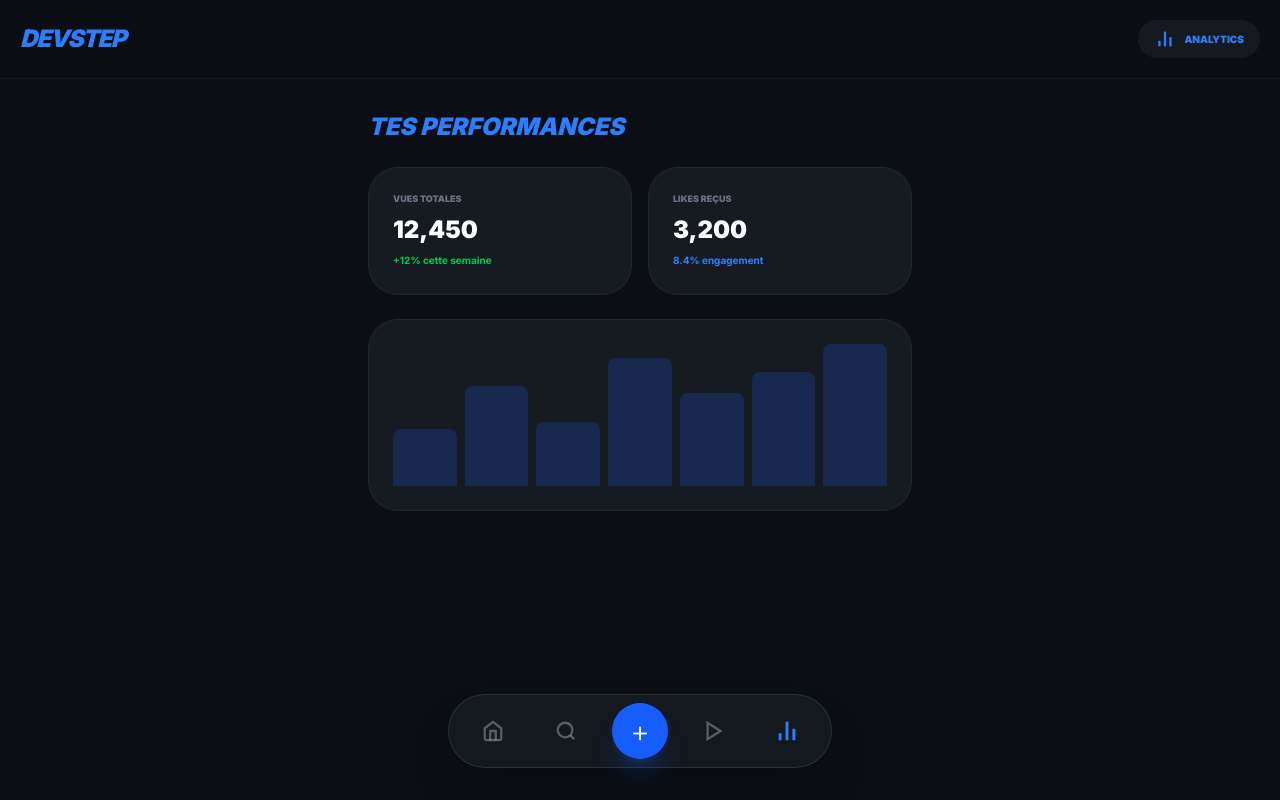
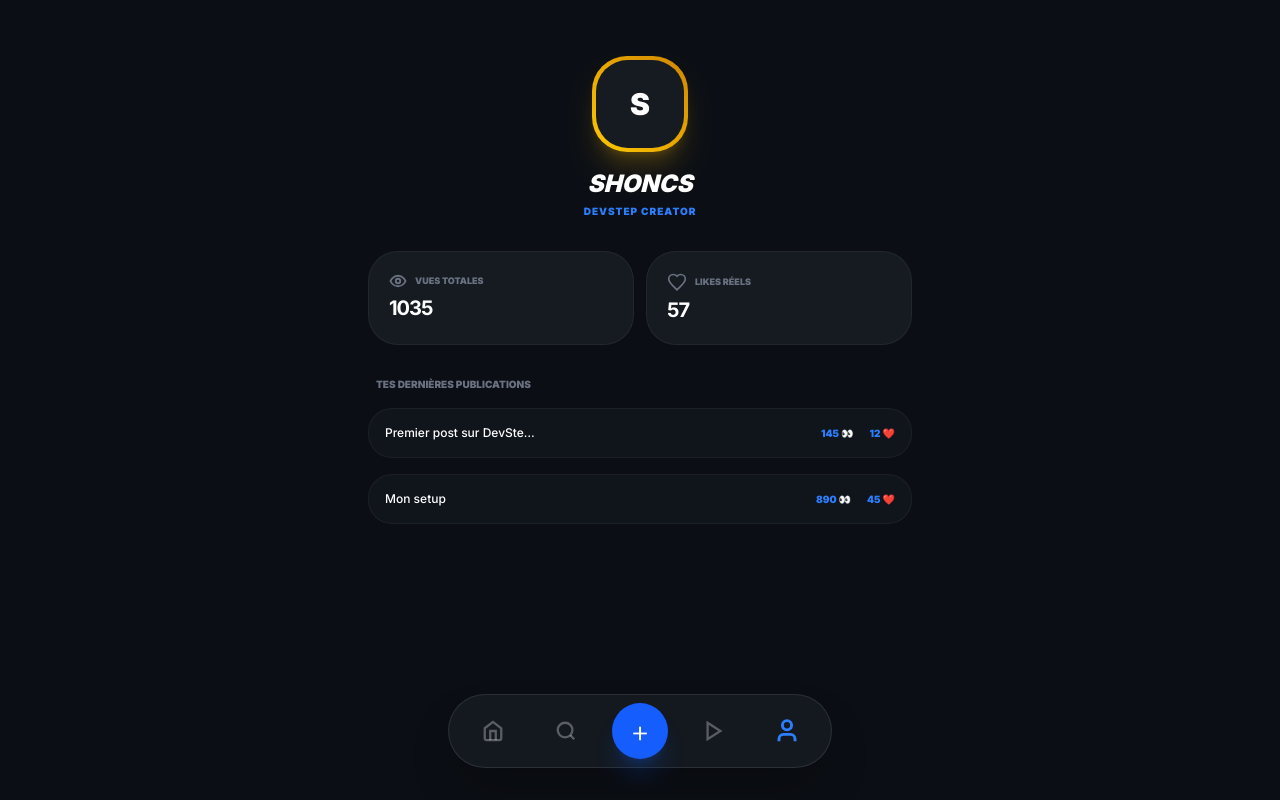
Before and after one commit to davidbyadunia04-stack/DevStep, a Next.js app: page /feed in a window 1280 px wide. Both pictures are taken after a click on the button 786 px from the left and 731 px from the top of the page. Built offline with nearby package versions, Linux system fonts and the light colour scheme.

Commit message:
feat: profil style snapchat avec calcul automatique des vraies stats

```diff
--- a/app/feed/page.tsx
+++ b/app/feed/page.tsx
@@ -3,22 +3,13 @@ import { useState, useRef } from 'react'
 import Link from 'next/link'
 
 // --- TYPES ---
-interface UserProfile {
-  id: string;
-  username: string;
-  fullName: string;
-  avatar: string;
-  isFollowed: boolean;
-  stats: { views: number; likes: number; posts: number };
-}
-
 interface Post {
   id: number;
   user: string;
   content: string;
   likes: number;
+  views: number; // Stats réelles
   isLiked: boolean;
-  comments: string[];
 }
 
 interface Reel {
@@ -26,6 +17,7 @@ interface Reel {
   user: string;
   caption: string;
   likes: number;
+  views: number; // Stats réelles
   isLiked: boolean;
   videoUrl: string | null;
 }
@@ -34,111 +26,83 @@ const Icons = {
   Home: () => <svg width="22" height="22" viewBox="0 0 24 24" fill="none" stroke="currentColor" strokeWidth="2.5"><path d="m3 9 9-7 9 7v11a2 2 0 0 1-2 2H5a2 2 0 0 1-2-2z"/><polyline points="9 22 9 12 15 12 15 22"/></svg>,
   Search: () => <svg width="22" height="22" viewBox="0 0 24 24" fill="none" stroke="currentColor" strokeWidth="2.5"><circle cx="11" cy="11" r="8"/><path d="m21 21-4.3-4.3"/></svg>,
   Play: () => <svg width="22" height="22" viewBox="0 0 24 24" fill="none" stroke="currentColor" strokeWidth="2.5"><polygon points="5 3 19 12 5 21 5 3"/></svg>,
-  Stats: () => <svg width="22" height="22" viewBox="0 0 24 24" fill="none" stroke="currentColor" strokeWidth="2.5"><line x1="18" y1="20" x2="18" y2="10"/><line x1="12" y1="20" x2="12" y2="4"/><line x1="6" y1="20" x2="6" y2="14"/></svg>,
   User: () => <svg width="22" height="22" viewBox="0 0 24 24" fill="none" stroke="currentColor" strokeWidth="2.5"><path d="M19 21v-2a4 4 0 0 0-4-4H9a4 4 0 0 0-4 4v2"/><circle cx="12" cy="7" r="4"/></svg>,
   Heart: ({ filled }: { filled?: boolean }) => <svg width="20" height="20" viewBox="0 0 24 24" fill={filled ? "currentColor" : "none"} stroke="currentColor" strokeWidth="2"><path d="M12 21.35l-1.45-1.32C5.4 15.36 2 12.28 2 8.5 2 5.42 4.42 3 7.5 3c1.74 0 3.41.81 4.5 2.09C13.09 3.81 14.76 3 16.5 3 19.58 3 22 5.42 22 8.5c0 3.78-3.4 6.86-8.55 11.54L12 21.35z"/></svg>,
+  Eye: () => <svg width="18" height="18" viewBox="0 0 24 24" fill="none" stroke="currentColor" strokeWidth="2.5"><path d="M2 12s3-7 10-7 10 7 10 7-3 7-10 7-10-7-10-7Z"/><circle cx="12" cy="12" r="3"/></svg>
 }
 
 export default function FeedPage() {
   const [activeTab, setActiveTab] = useState('home')
-  const [searchQuery, setSearchQuery] = useState("")
+  const [postText, setPostText] = useState("")
+  const [videoFile, setVideoFile] = useState<File | null>(null)
 
-  // Simulation d'une base de données d'utilisateurs
-  const [usersDB, setUsersDB] = useState<UserProfile[]>([
-    { id: '1', username: 'kingdumode04', fullName: 'King Du Mode', avatar: 'K', isFollowed: false, stats: { views: 1500, likes: 450, posts: 12 } },
-    { id: '2', username: 'jordan_dev', fullName: 'Jordan Developer', avatar: 'J', isFollowed: true, stats: { views: 8900, likes: 2100, posts: 45 } },
+  // Tes données réelles
+  const [myPosts, setMyPosts] = useState<Post[]>([
+    { id: 1, user: "Shoncs", content: "Premier post sur DevStep !", likes: 12, views: 145, isLiked: false }
+  ])
+  const [myReels, setMyReels] = useState<Reel[]>([
+    { id: 101, user: "Shoncs", caption: "Mon setup", likes: 45, views: 890, isLiked: false, videoUrl: null }
   ])
 
-  const [posts] = useState<Post[]>([
-    { id: 1, user: "jordan_dev", content: "Nouveau tutoriel sur les stats React !", likes: 88, isLiked: false, comments: [] }
-  ])
+  // Calcul des vraies stats globales
+  const totalViews = myPosts.reduce((acc, p) => acc + p.views, 0) + myReels.reduce((acc, r) => acc + r.views, 0)
+  const totalLikes = myPosts.reduce((acc, p) => acc + p.likes, 0) + myReels.reduce((acc, r) => acc + r.likes, 0)
 
-  // Statistiques de "Shoncs" (Toi)
-  const myStats = { totalViews: 12450, totalLikes: 3200, engagementRate: "8.4%", growth: "+12%" }
-
-  const handleFollowUser = (username: string) => {
-    setUsersDB(usersDB.map(u => u.username === username ? { ...u, isFollowed: !u.isFollowed } : u))
+  const handlePublish = () => {
+    if (videoFile) {
+      const newReel: Reel = { id: Date.now(), user: "Shoncs", caption: postText, likes: 0, views: 1, isLiked: false, videoUrl: URL.createObjectURL(videoFile) }
+      setMyReels([newReel, ...myReels]); setActiveTab('play')
+    } else if (postText) {
+      const newPost: Post = { id: Date.now(), user: "Shoncs", content: postText, likes: 0, views: 1, isLiked: false }
+      setMyPosts([newPost, ...myPosts]); setActiveTab('home')
+    }
+    setPostText(""); setVideoFile(null)
   }
 
-  const filteredUsers = usersDB.filter(u =>
-    u.username.toLowerCase().includes(searchQuery.toLowerCase()) ||
-    u.fullName.toLowerCase().includes(searchQuery.toLowerCase())
-  )
-
   return (
-    <div className="min-h-screen bg-[#0b0e14] text-white font-sans selection:bg-blue-500/30">
-
-      {/* HEADER */}
-      {activeTab !== 'play' && (
-        <nav className="p-5 flex justify-between items-center sticky top-0 bg-[#0b0e14]/90 backdrop-blur-xl z-[100] border-b border-white/5">
-          <div className="font-black italic text-blue-500 text-2xl tracking-tighter">DEVSTEP</div>
-          <button onClick={() => setActiveTab('stats')} className={`flex items-center gap-2 bg-white/5 px-4 py-2 rounded-full text-[10px] font-black uppercase transition-all ${activeTab === 'stats' ? 'text-blue-500 bg-blue-500/10' : 'text-gray-400'}`}>
-            <Icons.Stats /> Analytics
-          </button>
-        </nav>
-      )}
+    <div className="min-h-screen bg-[#0b0e14] text-white font-sans overflow-x-hidden">
 
       <main className="max-w-xl mx-auto p-4 pb-32">
 
-        {/* RECHERCHE DE PERSONNES */}
-        {activeTab === 'search' && (
-          <div className="animate-in slide-in-from-top-4 duration-500">
-            <input
-              autoFocus
-              value={searchQuery}
-              onChange={(e) => setSearchQuery(e.target.value)}
-              placeholder="Rechercher un profil (ex: kingdumode04)..."
-              className="w-full bg-[#161b22] border border-white/10 rounded-2xl py-5 px-6 outline-none focus:border-blue-500/50 shadow-2xl mb-8"
-            />
+        {/* PAGE PROFIL STYLE SNAPCHAT AVEC VRAIES STATS */}
+        {activeTab === 'profile' && (
+          <div className="animate-in slide-in-from-bottom-10 duration-500">
+            {/* Header Profil */}
+            <div className="flex flex-col items-center mt-10 mb-8">
+              <div className="w-24 h-24 rounded-[35px] bg-gradient-to-tr from-yellow-400 to-yellow-600 p-1 mb-4 shadow-xl shadow-yellow-500/20">
+                <div className="w-full h-full bg-[#161b22] rounded-[32px] flex items-center justify-center text-3xl font-black">S</div>
+              </div>
+              <h2 className="text-2xl font-black italic uppercase">Shoncs</h2>
+              <p className="text-blue-500 text-[10px] font-black tracking-widest uppercase mt-1">DevStep Creator</p>
+            </div>
 
-            <div className="space-y-4">
-              <h3 className="text-[10px] font-black uppercase text-gray-500 tracking-[0.2em] mb-4">Utilisateurs trouvés</h3>
-              {filteredUsers.map(user => (
-                <div key={user.id} className="bg-[#161b22] p-4 rounded-3xl flex items-center justify-between border border-white/5 hover:border-white/20 transition-all">
-                  <div className="flex items-center gap-4">
-                    <div className="w-12 h-12 rounded-full bg-blue-600 flex items-center justify-center font-black text-xl">{user.avatar}</div>
-                    <div>
-                      <p className="font-black text-sm uppercase italic">@{user.username}</p>
-                      <p className="text-[10px] text-gray-500">{user.fullName}</p>
-                    </div>
-                  </div>
-                  <button
-                    onClick={() => handleFollowUser(user.username)}
-                    className={`px-6 py-2 rounded-full text-[10px] font-black uppercase transition-all ${user.isFollowed ? 'bg-white/10 text-white/50' : 'bg-blue-600 text-white shadow-lg shadow-blue-600/30'}`}
-                  >
-                    {user.isFollowed ? 'Abonné' : 'Suivre'}
-                  </button>
+            {/* Vraies Stats de tes contenus */}
+            <div className="grid grid-cols-2 gap-3 mb-8">
+              <div className="bg-[#161b22] p-5 rounded-[30px] border border-white/5">
+                <div className="flex items-center gap-2 text-gray-500 mb-1">
+                  <Icons.Eye /> <span className="text-[9px] font-black uppercase">Vues totales</span>
                 </div>
-              ))}
-            </div>
-          </div>
-        )}
-
-        {/* TABLEAU DE BORD STATS (Analytics) */}
-        {activeTab === 'stats' && (
-          <div className="animate-in zoom-in-95 duration-500 space-y-6 pt-4">
-            <h2 className="text-2xl font-black italic uppercase text-blue-500">Tes Performances</h2>
-
-            {/* Cartes Stats */}
-            <div className="grid grid-cols-2 gap-4">
-              <div className="bg-[#161b22] p-6 rounded-[30px] border border-white/5">
-                <p className="text-[9px] font-black text-gray-500 uppercase mb-2">Vues Totales</p>
-                <p className="text-2xl font-black">{myStats.totalViews.toLocaleString()}</p>
-                <span className="text-green-500 text-[10px] font-bold">{myStats.growth} cette semaine</span>
+                <p className="text-xl font-bold tracking-tighter">{totalViews}</p>
               </div>
-              <div className="bg-[#161b22] p-6 rounded-[30px] border border-white/5">
-                <p className="text-[9px] font-black text-gray-500 uppercase mb-2">Likes Reçus</p>
-                <p className="text-2xl font-black">{myStats.totalLikes.toLocaleString()}</p>
-                <span className="text-blue-500 text-[10px] font-bold">{myStats.engagementRate} engagement</span>
+              <div className="bg-[#161b22] p-5 rounded-[30px] border border-white/5">
+                <div className="flex items-center gap-2 text-gray-500 mb-1">
+                  <Icons.Heart /> <span className="text-[9px] font-black uppercase">Likes réels</span>
+                </div>
+                <p className="text-xl font-bold tracking-tighter">{totalLikes}</p>
               </div>
             </div>
 
-            {/* Graphique Simplifié Simulation */}
-            <div className="bg-[#161b22] p-6 rounded-[30px] border border-white/5 h-48 flex items-end gap-2 justify-between">
-              {[40, 70, 45, 90, 65, 80, 100].map((h, i) => (
-                <div key={i} className="flex-1 bg-blue-600/20 rounded-t-lg relative group transition-all hover:bg-blue-500" style={{ height: `${h}%` }}>
-                  <div className="absolute -top-8 left-1/2 -translate-x-1/2 bg-white text-black text-[8px] px-2 py-1 rounded opacity-0 group-hover:opacity-100 font-bold transition-opacity">
-                    {h * 120} vues
+            {/* Liste de tes contenus */}
+            <div className="space-y-4">
+              <h3 className="text-[10px] font-black uppercase text-gray-500 px-2">Tes dernières publications</h3>
+              {[...myPosts, ...myReels].map(item => (
+                <div key={item.id} className="bg-[#161b22]/50 p-4 rounded-3xl flex justify-between items-center border border-white/5">
+                  <p className="text-xs font-medium truncate max-w-[150px]">
+                    {'content' in item ? item.content : item.caption}
+                  </p>
+                  <div className="flex gap-4 text-[10px] font-black text-blue-500">
+                    <span>{item.views} 👀</span>
+                    <span>{item.likes} ❤️</span>
                   </div>
                 </div>
               ))}
@@ -149,31 +113,39 @@ export default function FeedPage() {
         {/* FEED HOME */}
         {activeTab === 'home' && (
           <div className="space-y-6 pt-4">
-            {posts.map(post => (
-              <div key={post.id} className="bg-[#161b22] border border-white/10 rounded-[35px] p-6 shadow-xl">
-                <div className="flex items-center gap-3 mb-4">
-                  <div className="w-10 h-10 rounded-full bg-blue-600" />
-                  <span className="text-xs font-black italic uppercase text-blue-400">@{post.user}</span>
-                </div>
-                <p className="text-sm text-gray-300 mb-6 leading-relaxed">{post.content}</p>
-                <div className="flex gap-6 border-t border-white/5 pt-4">
-                  <button className="flex items-center gap-2 text-[10px] font-black text-white/30 hover:text-red-500 transition-colors">
-                    <Icons.Heart /> {post.likes}
-                  </button>
+            <h1 className="text-2xl font-black italic uppercase text-blue-500 mb-8">Pour toi</h1>
+            {myPosts.map(post => (
+              <div key={post.id} className="bg-[#161b22] rounded-[35px] p-6 border border-white/5 shadow-xl">
+                <div className="flex items-center gap-3 mb-4 text-xs font-black uppercase italic text-gray-500">@{post.user}</div>
+                <p className="text-sm leading-relaxed mb-6">{post.content}</p>
+                <div className="flex gap-4 text-[10px] font-black text-white/20">
+                   <span>{post.views} vues</span> • <span>{post.likes} likes</span>
                 </div>
               </div>
             ))}
           </div>
         )}
+
+        {/* AJOUTER */}
+        {activeTab === 'add' && (
+          <div className="bg-[#161b22] border border-white/10 rounded-[40px] p-8 mt-10 shadow-2xl animate-in zoom-in-95">
+            <textarea value={postText} onChange={(e) => setPostText(e.target.value)} placeholder="Quoi de neuf ?" className="w-full bg-transparent min-h-[120px] outline-none text-lg resize-none mb-4" />
+            <div className="relative border-2 border-dashed border-white/10 rounded-2xl p-6 mb-8 text-center">
+              <input type="file" accept="video/*" className="absolute inset-0 opacity-0 cursor-pointer" onChange={(e) => { if(e.target.files?.[0]) setVideoFile(e.target.files[0]) }} />
+              <p className="text-[10px] font-black uppercase text-gray-500">{videoFile ? videoFile.name : "Ajouter une vidéo (Reel)"}</p>
+            </div>
+            <button onClick={handlePublish} className="w-full bg-blue-600 py-4 rounded-2xl font-black uppercase text-[10px] shadow-lg shadow-blue-600/20 active:scale-95 transition-all">Publier</button>
+          </div>
+        )}
       </main>
 
-      {/* BARRE DE NAVIGATION FIXE */}
+      {/* NAV BAR */}
       <div className="fixed bottom-8 left-1/2 -translate-x-1/2 w-[92%] max-w-sm bg-[#161b22]/90 backdrop-blur-2xl border border-white/10 rounded-full p-2 flex justify-around items-center z-[100] shadow-2xl">
         <button onClick={() => setActiveTab('home')} className={`p-4 transition-all ${activeTab === 'home' ? 'text-blue-500 scale-125' : 'text-white/30'}`}><Icons.Home /></button>
         <button onClick={() => setActiveTab('search')} className={`p-4 transition-all ${activeTab === 'search' ? 'text-blue-500 scale-125' : 'text-white/30'}`}><Icons.Search /></button>
-        <button className="w-14 h-14 rounded-full bg-blue-600 flex items-center justify-center text-3xl font-light hover:bg-blue-500 shadow-xl shadow-blue-600/20 transition-all">+</button>
+        <button onClick={() => setActiveTab('add')} className="w-14 h-14 rounded-full bg-blue-600 flex items-center justify-center text-3xl font-light hover:bg-blue-500 transition-all shadow-xl shadow-blue-600/20">+</button>
         <button onClick={() => setActiveTab('play')} className={`p-4 transition-all ${activeTab === 'play' ? 'text-blue-500 scale-125' : 'text-white/30'}`}><Icons.Play /></button>
-        <button onClick={() => setActiveTab('stats')} className={`p-4 transition-all ${activeTab === 'stats' ? 'text-blue-500 scale-125' : 'text-white/30'}`}><Icons.Stats /></button>
+        <button onClick={() => setActiveTab('profile')} className={`p-4 transition-all ${activeTab === 'profile' ? 'text-blue-500 scale-125' : 'text-white/30'}`}><Icons.User /></button>
       </div>
     </div>
   )
```
